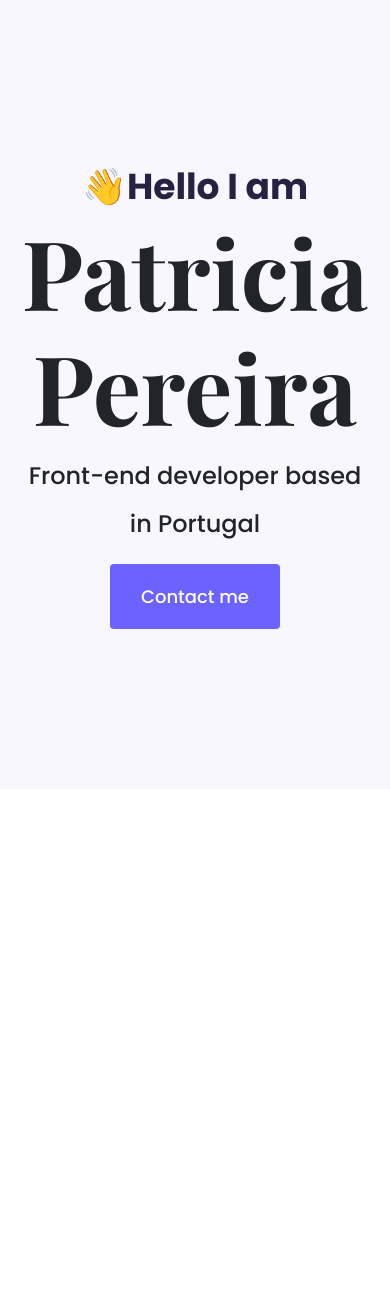
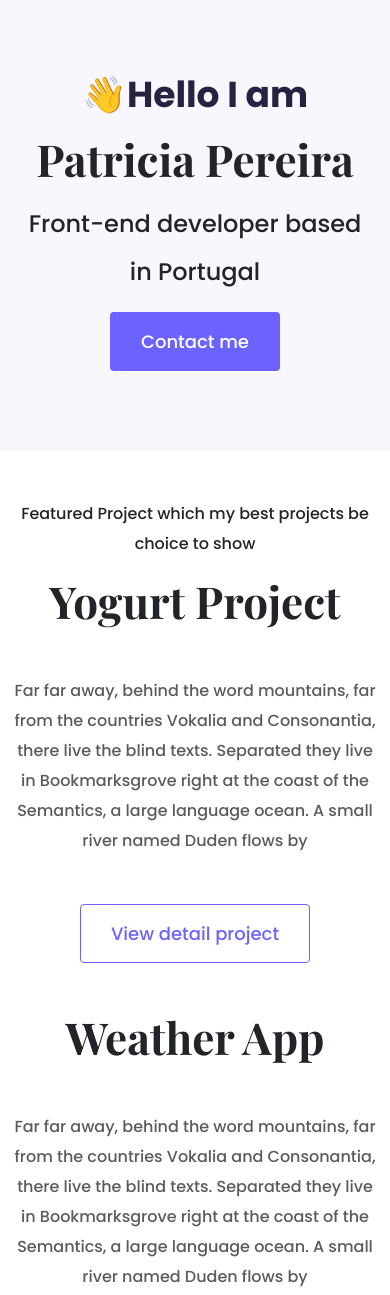
Before and after one commit to aminihoma/portfolio-project, a plain HTML site: page index.html in a window 390 px wide. Shown: the top 1295 px of the page. Before the commit the page ends 844 px from the top, so only its background shows below. Drawn offline with nearby package versions, Linux system fonts and the light colour scheme; a web font is replaced by a local one.

Commit message:
add homepage content

```diff
--- a/index.html
+++ b/index.html
@@ -42,5 +42,62 @@
       <h2 class="mb-3">Front-end developer based in Portugal</h2>
       <div><a href="#" class="btn btn-branding">Contact me</a></div>
     </div>
+    <p class="text-center mt-5">
+      Featured Project which my best projects be choice to show
+    </p>
+
+    <div class="container">
+      <div class="row mb-5">
+        <div class="col d-none d-lg-block">
+          <img src="Images/yogurt.png" alt="" class="img-fluid" />
+        </div>
+        <div class="col">
+          <div class="project-description">
+            <h2 class="mb-5">Yogurt Project</h2>
+            <p class="mb-5 text-muted">
+              Far far away, behind the word mountains, far from the countries
+              Vokalia and Consonantia, there live the blind texts. Separated
+              they live in Bookmarksgrove right at the coast of the Semantics, a
+              large language ocean. A small river named Duden flows by
+            </p>
+            <a href="#" class="btn btn-branding-outline">View detail project</a>
+          </div>
+        </div>
+      </div>
+      <div class="row mb-5">
+        <div class="col">
+          <div class="project-description">
+            <h2 class="mb-5">Weather App</h2>
+            <p class="mb-5 text-muted">
+              Far far away, behind the word mountains, far from the countries
+              Vokalia and Consonantia, there live the blind texts. Separated
+              they live in Bookmarksgrove right at the coast of the Semantics, a
+              large language ocean. A small river named Duden flows by
+            </p>
+            <a href="#" class="btn btn-branding-outline">View detail project</a>
+          </div>
+        </div>
+        <div class="col d-none d-lg-block">
+          <img src="Images/weather.png" alt="" class="img-fluid" />
+        </div>
+      </div>
+      <div class="row">
+        <div class="col d-none d-lg-block">
+          <img src="Images/dictionary.png" alt="" class="img-fluid" />
+        </div>
+        <div class="col">
+          <div class="project-description">
+            <h2 class="mb-5">Dictionary App</h2>
+            <p class="mb-5 text-muted">
+              Far far away, behind the word mountains, far from the countries
+              Vokalia and Consonantia, there live the blind texts. Separated
+              they live in Bookmarksgrove right at the coast of the Semantics, a
+              large language ocean. A small river named Duden flows by
+            </p>
+            <a href="#" class="btn btn-branding-outline">View detail project</a>
+          </div>
+        </div>
+      </div>
+    </div>
   </body>
 </html>
--- a/styles/portfolio.css
+++ b/styles/portfolio.css
@@ -20,20 +20,25 @@ h4,
 h5,
 h6 {
   font-family: var(--heading-font-family);
-  /*font-weight: bold;*/
+  font-weight: bold;
 }
+h1 {
+  font-size: 96px;
+  line-height: 1.5;
+}
+h2 {
+  font-size: 64px;
+}
+p {
+  font-weight: normal;
+  font-size: 16px;
+  line-height: 30px;
+}
+
 .hero p {
   font-size: 36px;
   font-weight: bold;
   color: #272142;
-}
-p {
-  font-family: var(--default-font-family);
-  font-weight: normal;
-  margin: 0;
-}
-h1 {
-  font-size: 96px;
 }
 .hero h2 {
   font-family: var(--default-font-family);
@@ -41,11 +46,39 @@ h1 {
   font-weight: normal;
   line-height: 2;
 }
+
 .btn-branding {
+  background: var(--branding-color);
+  border-radius: 4px;
   color: white;
-  background: var(--branding-color);
   font-size: 18px;
   line-height: 27px;
+  padding: 15px 30px;
+}
+.btn-branding-outline {
   border-radius: 4px;
-  padding: 18px 30px;
+  font-size: 18px;
+  line-height: 27px;
+  padding: 15px 30px;
+  color: var(--branding-color);
+  border: 1px solid var(--branding-color);
 }
+.project-description {
+  padding: 120px 60px;
+}
+@media (max-width: 900px) {
+  h1 {
+    font-size: 44px;
+    line-height: 1.5;
+  }
+  h2 {
+    font-size: 44px;
+  }
+  .hero {
+    padding: 80px 20px;
+  }
+  .project-description {
+    padding: 0;
+    text-align: center;
+  }
+}
```
Also changed, not shown: Images/dictionary.png (added), Images/weather.png (added), Images/yogurt.png (added), 2 other files.
